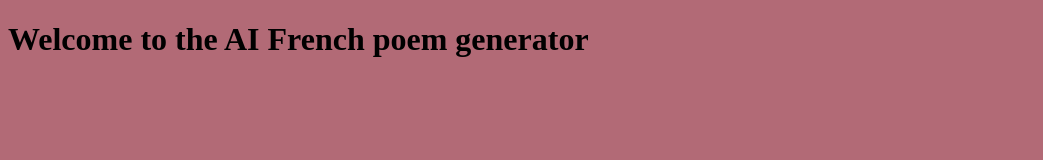
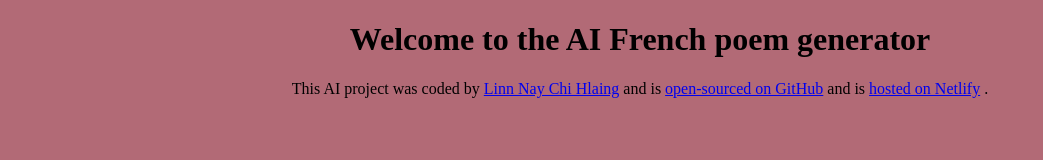
Before and after one commit to linn-nay-chi-hlaing/SheCodes-Plus-AI-Week-2-LESSON-2, a plain HTML site: page index.html in a window 1280 px wide. Shown: the whole page, without its empty margins (0-1043 px from the left). Drawn offline with Linux system fonts and the light colour scheme.

Commit message:
Added the footer

```diff
--- a/index.html
+++ b/index.html
@@ -8,6 +8,27 @@
   </head>
   <body>
     <h1>Welcome to the AI French poem generator</h1>
+
+    <footer>
+      This AI project was coded by
+      <a href="https://github.com/linn-nay-chi-hlaing" target="_blank"
+        >Linn Nay Chi Hlaing</a
+      >
+      and is
+      <a
+        href="https://github.com/linn-nay-chi-hlaing/SheCodes-Plus-AI-Week-2-LESSON-2"
+        target="_blank"
+        >open-sourced on GitHub</a
+      >
+      and is
+      <a
+        href="https://lnch-shecodes-plus-ai-week2-lesson2.netlify.app/"
+        target="_blank"
+      >
+        hosted on Netlify</a
+      >
+      .
+    </footer>
     <script src="src/index.js"></script>
   </body>
 </html>
--- a/src/style.css
+++ b/src/style.css
@@ -1,3 +1,4 @@
 body {
   background: #b26a76;
+  text-align: center;
 }
```
